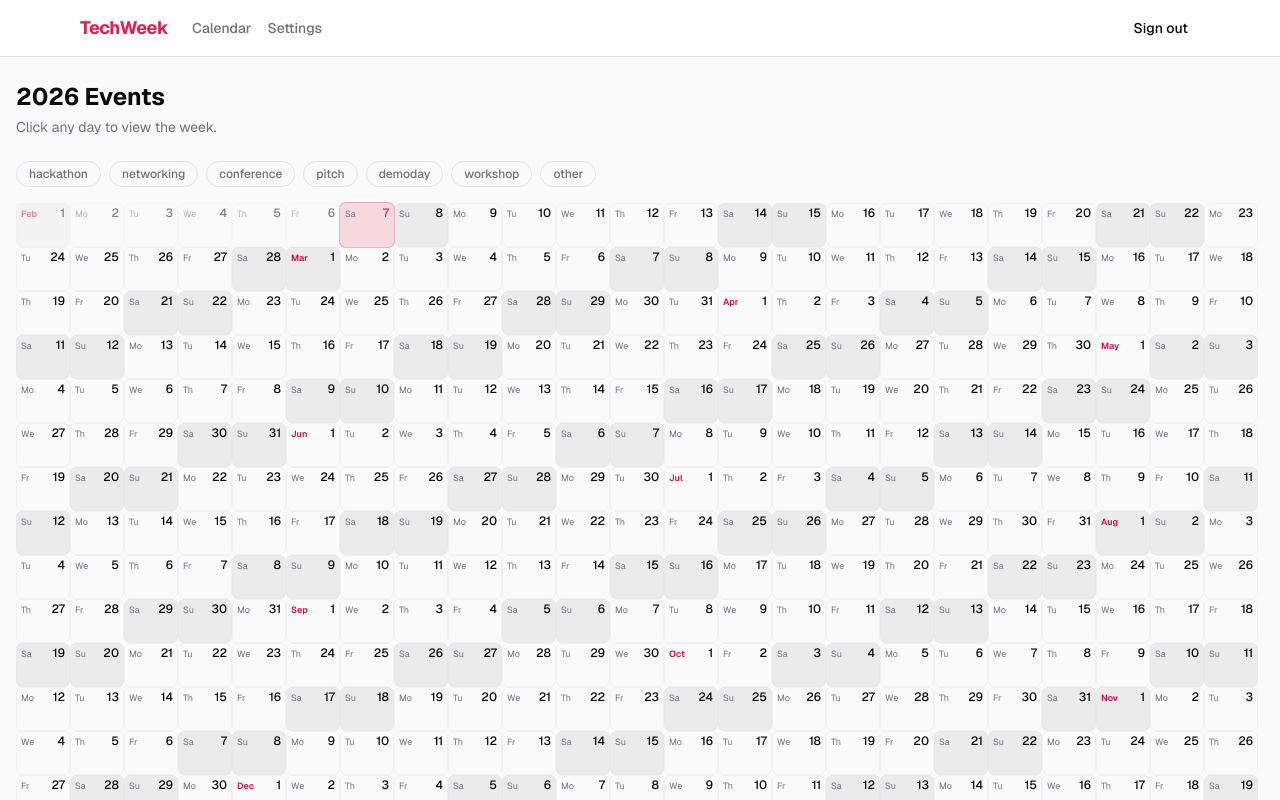
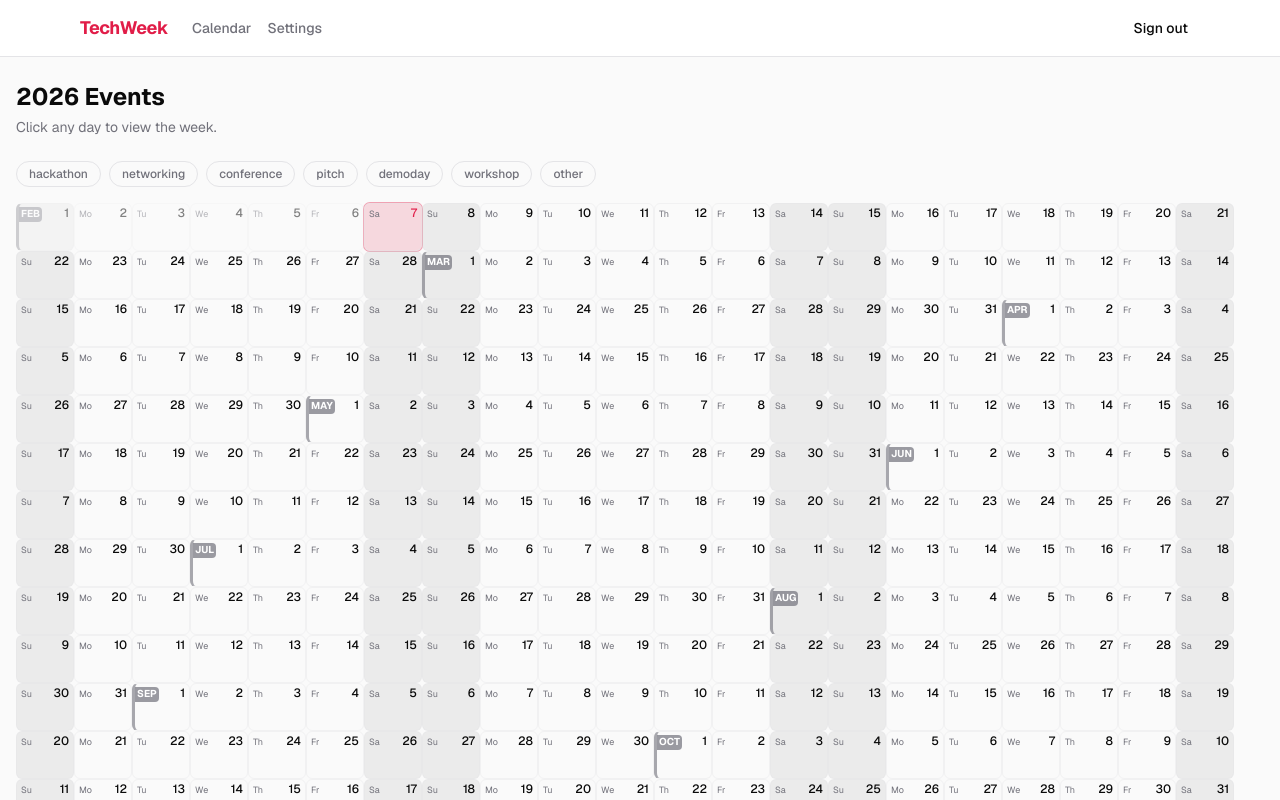
Before and after one commit to DFectuoso/techweekdev, a Next.js app: page /calendar in a window 1280 px wide. Shown: the top 800 px of the page. Built offline with nearby package versions, Linux system fonts and the light colour scheme; no server answers; the database is empty.

Commit message:
getting there

```diff
--- a/components/calendar/year-grid.tsx
+++ b/components/calendar/year-grid.tsx
@@ -19,8 +19,8 @@ import {
 } from "@/lib/utils/year-grid-layout";
 import { EventDensityIndicator } from "./event-density-indicator";
 
-const CELL_WIDTH = 54;
-const CELL_HEIGHT = 44;
+const CELL_WIDTH = 58;
+const CELL_HEIGHT = 48;
 const BAR_HEIGHT = 16;
 const BAR_GAP = 2;
 const MAX_VISIBLE_LANES = 3;
@@ -175,13 +175,13 @@ export function YearGrid({
                         : isWeekend
                           ? "bg-black/[0.06] dark:bg-white/[0.06]"
                           : ""
-                    } ${isPast && !isToday ? "opacity-50" : ""}`}
+                    } ${isPast && !isToday ? "opacity-50" : ""} ${isFirst ? "border-l-[3px] border-l-muted-foreground/60" : ""}`}
                     style={{ width: CELL_WIDTH, height: CELL_HEIGHT }}
                   >
                     {/* Top line: day abbr (or month name) left, day number right */}
-                    <div className="flex justify-between items-baseline px-1 pt-0.5">
+                    <div className={`flex justify-between items-baseline ${isFirst ? "pl-0 pr-1" : "px-1"} pt-0.5`}>
                       {isFirst ? (
-                        <span className="text-[9px] font-semibold leading-tight text-rose-600 dark:text-rose-400">
+                        <span className="text-[10px] font-bold leading-tight uppercase bg-muted-foreground/70 text-white px-0.5 py-[1px] rounded-r-sm">
                           {getShortMonthName(date.getMonth())}
                         </span>
                       ) : (
```
